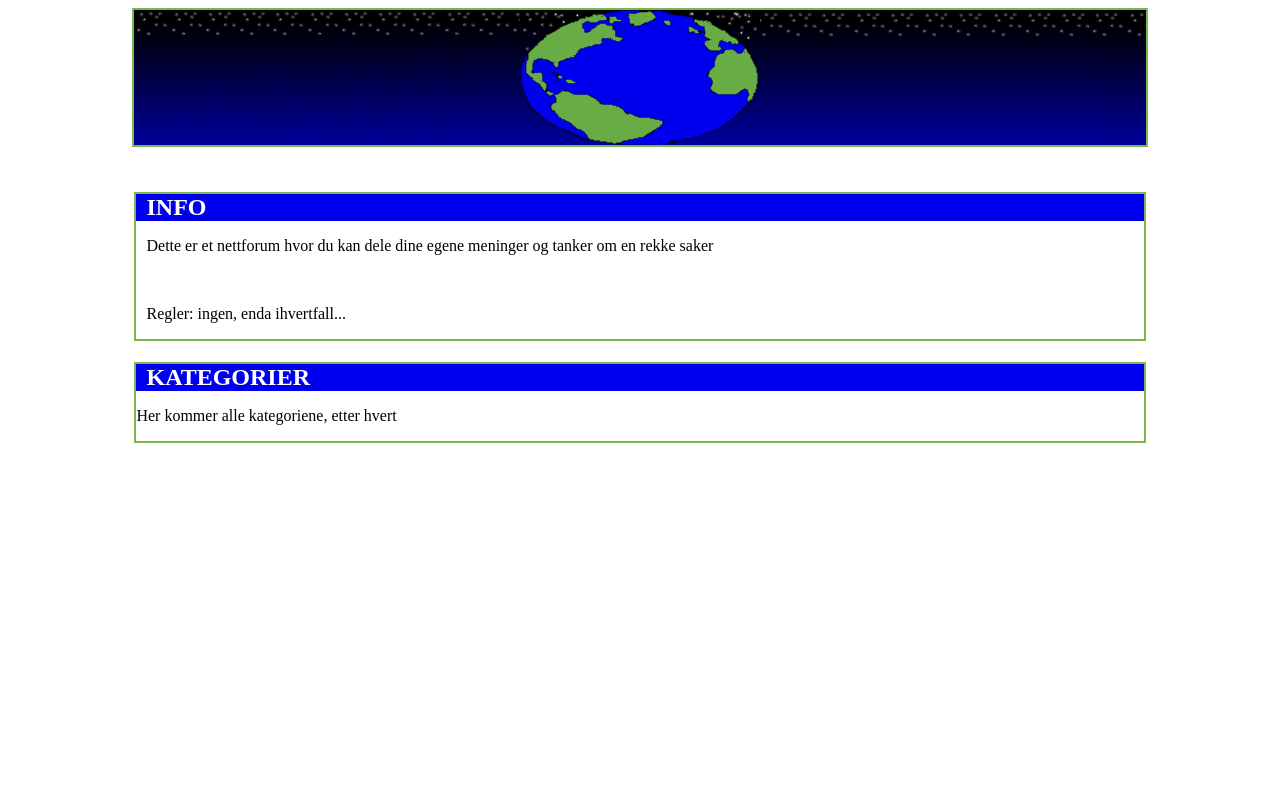
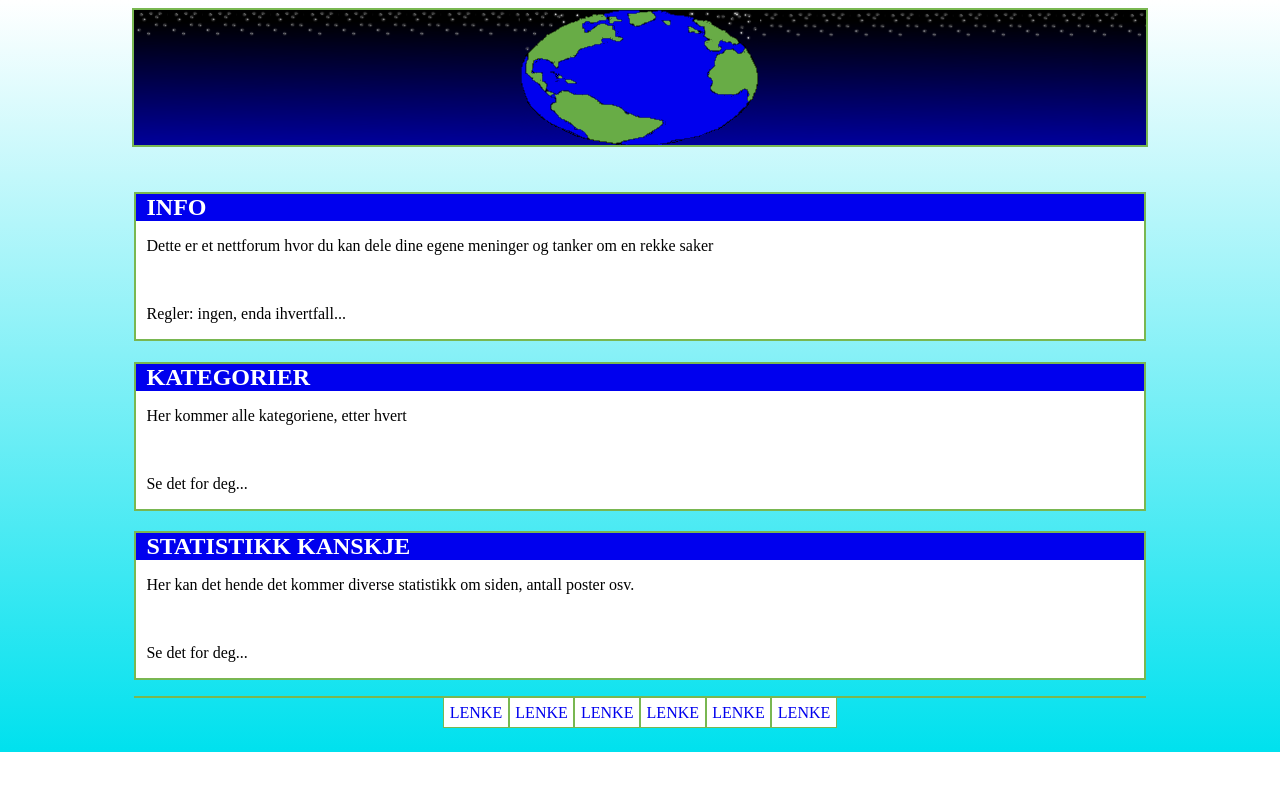
Before and after one commit to emilgustafson/nettforum, a PHP site: page /index.html in a window 1280 px wide. Run offline with PHP 8.4, Linux system fonts and the light colour scheme.

Commit message:
fikset litt mer
forsiden er mer eller mindre ferdig nå (layouten ihvertfall). Fornøyd med egen innsats denn mandags kveld. På tide å legge seg. Blir siste endring i kveld

```diff
--- a/index.html
+++ b/index.html
@@ -13,25 +13,35 @@
 
 	<div class="wrapper">
 
-		<div class="info">
+		<div class="modul"> <!-- INFO -->
 			<div class="topp"> <h6> INFO </h6> </div>
 			<p> Dette er et nettforum hvor du kan dele dine egene meninger og tanker om en rekke saker </p> </br>
 			<p> Regler: ingen, enda ihvertfall... </p>
 
 		</div>
 
-		<div class="kategorier">
+		<div class="modul"> <!-- KATEGORIER -->
 			<div class="topp"> <h6> KATEGORIER </h6> </div>
-			<p> Her kommer alle kategoriene, etter hvert </p>
+			<p> Her kommer alle kategoriene, etter hvert </p> </br>
+			<p> Se det for deg... </p>
 		</div>
 
-		<div class="stats">
-
+		<div class="modul"> <!-- STATISTIKK -->
+			<div class="topp"> <h6> STATISTIKK KANSKJE </h6> </div>
+			<p> Her kan det hende det kommer diverse statistikk om siden, antall poster osv. </p> </br>
+			<p> Se det for deg... </p>
 		</div>
 
-		<div class="footer">
 
-		</div>
+			<ul class="footer">
+				<li> <a href="">LENKE</a> </li>
+				<li> <a href="">LENKE</a> </li>
+				<li> <a href="">LENKE</a> </li>
+				<li> <a href="">LENKE</a> </li>
+				<li> <a href="">LENKE</a> </li>
+				<li> <a href="">LENKE</a> </li>
+			</ul>
+
 
 	</div>
 
--- a/stilarkindex.css
+++ b/stilarkindex.css
@@ -1,3 +1,8 @@
+
+body {
+	background-image: linear-gradient(white, #00E1EE);
+	background-repeat: no-repeat;
+}
 
 .header {
 	width: 80%;
@@ -31,18 +36,39 @@
 	font-size: 1.5em;
 }
 
-.info {
+.modul {
+	background-color: white;
 	width: 100%;
 	margin-top: 2%;
 	border: 2px solid #79B751;
 }
 
-.info p {
+.modul p {
 	padding-left: 1%;
 }
 
-.kategorier {
+.footer {
+	display: flex;
+	justify-content: center;
+	border-top: 2px solid #79B751;
 	width: 100%;
-	margin-top: 2%;
-	border: 2px solid #79B751;
+	padding: 0;
 }
+
+.footer li {
+	background-color: white;
+	list-style-type: none;
+	display: inline;
+	border-right: 1px solid #79B751;
+	border-left: 1px solid #79B751;
+	border-bottom: 1px solid #79B751;
+	padding: 0.35em;
+}
+
+.footer a {
+	text-decoration: none;
+	color: #0000EE;
+}
+.footer a:hover {
+	color: #68AC46;
+}
```
